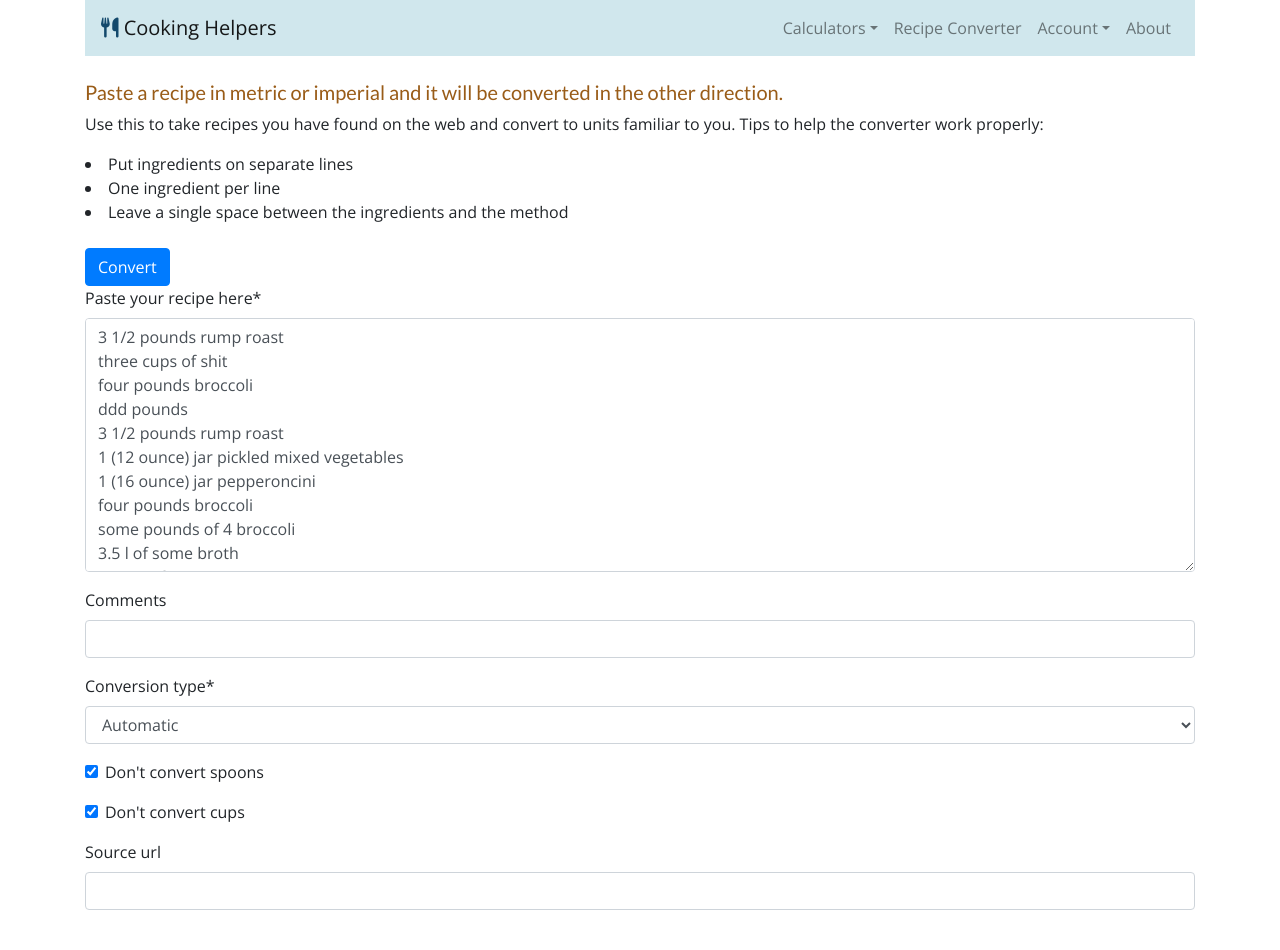
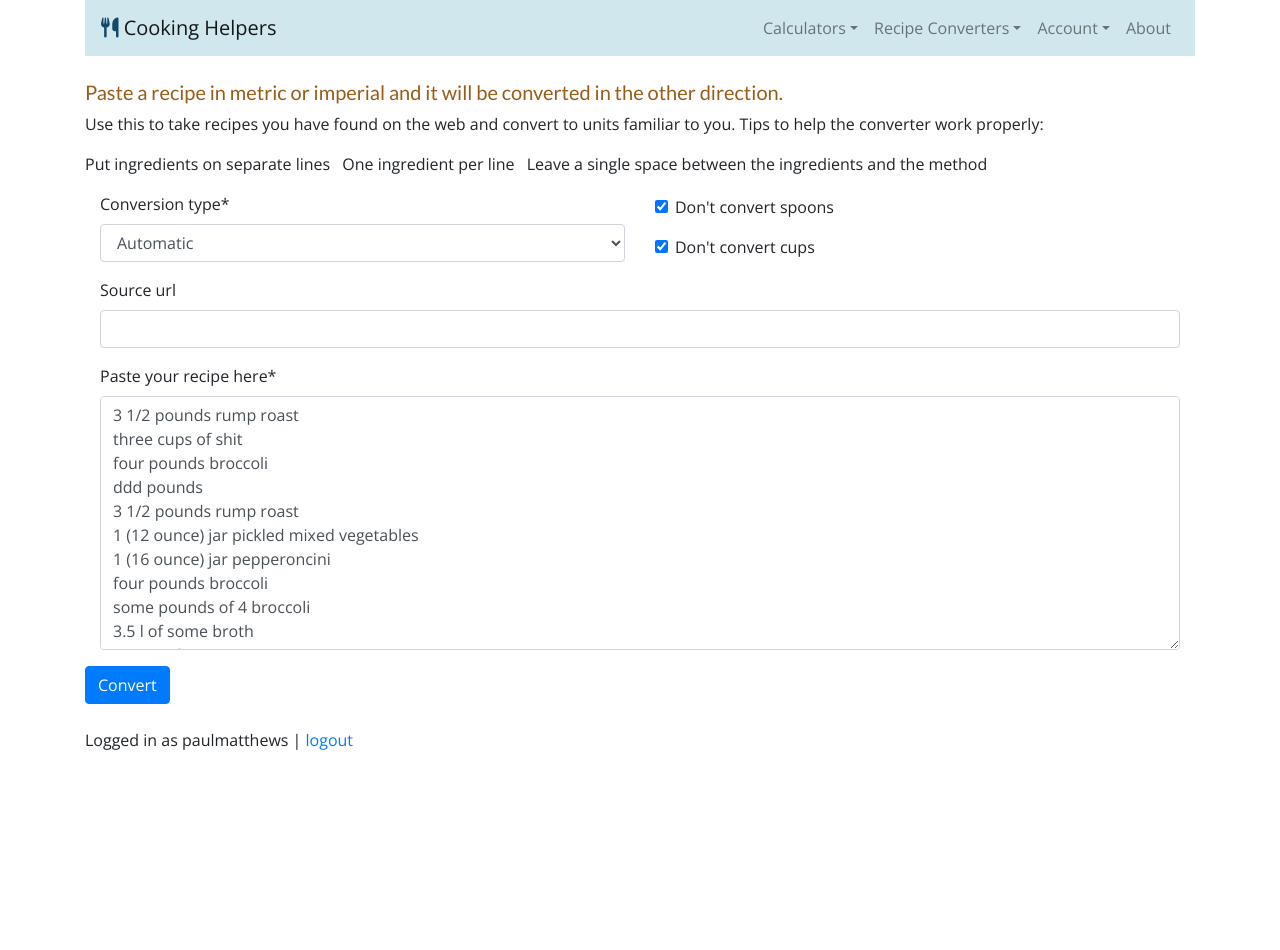
Before and after one commit to matthpau/CookingCalc, a Django app: page /converter/recipe_converter in a window 1280 px wide. Shown: the top 950 px of the page. After the commit the page ends 750 px from the top, so only its background shows below. Run offline with Django 3.2, Linux system fonts and the light colour scheme; a user stored in the database is signed in; some libraries are stand-ins or nearby versions.

Commit message:
A good days work

```diff
--- a/AppTimesCalc/templates/AppTimesCalc/CookingCalcRes.html
+++ b/AppTimesCalc/templates/AppTimesCalc/CookingCalcRes.html
@@ -5,7 +5,7 @@
 
     <div class="container">
         <div class="row">
-            <div class="col-sm col-md-7">
+            <div class="col-sm col-md-6">
 
                 {%if calc_outputs.CalcType == 'byPerson' %}
                     <h5>Your {{calc_inputs.MeatType|lower}} needs to weigh about {{calc_outputs.InputWeight}} or
--- a/AppTimesCalc/templates/AppTimesCalc/base.html
+++ b/AppTimesCalc/templates/AppTimesCalc/base.html
@@ -55,10 +55,14 @@
                 </div>
                 </li>
 
-                <li class="nav-item">
-                     <a class="nav-link" href="{% url 'recipe_converter' %}">Recipe Converter</a>
+                <li class="nav-item dropdown">
+                    <a class="nav-link dropdown-toggle" href="#" id="navbarDropdown" role="button" data-toggle="dropdown" aria-haspopup="true" aria-expanded="false">
+                        Recipe Converters</a>
+                <div class="dropdown-menu" aria-labelledby="navbarDropdown">
+                    <a class="dropdown-item" href="{% url 'recipe_converter' %}">Converter</a>
+                    <a class="dropdown-item" href="#">My saved recipes</a>
+                </div>
                 </li>
-
 
                 <li class="nav-item dropdown">
                     <a class="nav-link dropdown-toggle" href="#" id="navbarDropdown1" role="button" data-toggle="dropdown" aria-haspopup="true" aria-expanded="false">
@@ -77,7 +81,6 @@
             </ul>
         </div>
     </nav>
-<br>
 
 {% block content %}
 {% endblock %}
--- a/RecipeConverter/forms.py
+++ b/RecipeConverter/forms.py
@@ -35,7 +35,7 @@ class RecipeConverter(forms.Form):
 
     recipe_text = forms.CharField(max_length=5000, label='Paste your recipe here',
                                   initial=test_text, widget=forms.Textarea)
-    comment = forms.CharField(max_length=200, label='Comments', required=False)
+    name = forms.CharField(max_length=200, label='Give your recipe a name', required=False)
     conversion_type = forms.ChoiceField(choices=choices, initial=1)
     spoons_bool = forms.BooleanField(label="Don't convert spoons", initial=True, required=False)
     cups_bool = forms.BooleanField(label="Don't convert cups", initial=True, required=False)
--- a/RecipeConverter/templates/RecipeConverter/recipe_converter.html
+++ b/RecipeConverter/templates/RecipeConverter/recipe_converter.html
@@ -3,18 +3,52 @@
 
 {% block content %}
 
+<br>
 <h5>Paste a recipe in metric or imperial and it will be converted in the other direction.</h5>
     <p>Use this to take recipes you have found on the web and convert to units familiar to you.
         Tips to help the converter work properly:<p>
+
+<!------
 <li>Put ingredients on separate lines</li>
 <li>One ingredient per line</li>
 <li>Leave a single space between the ingredients and the method</li>
-<br>
+----->
+
+ <ul class="list-inline">
+  <li class="list-inline-item">Put ingredients on separate lines</li>
+  <li class="list-inline-item">One ingredient per line</li>
+  <li class="list-inline-item">Leave a single space between the ingredients and the method</li>
+</ul>
 
 <form method="POST">
         {% csrf_token %}
-        <button class="btn btn-primary" type="submit">Convert</button>
-        {{ form|crispy }}
+
+<div class="container">
+    <div class="row align-items-center">
+        <div class ="col">
+            {{ form.conversion_type|as_crispy_field }}
+        </div>
+       <div class ="col">
+            {{ form.spoons_bool|as_crispy_field }}
+            {{ form.cups_bool|as_crispy_field }}
+        </div>
+    </div>
+
+    <div class="row">
+        <div class ="col">
+            {{ form.source_url|as_crispy_field }}
+        </div>
+    </div>
+
+    <div class="row">
+        <div class ="col">
+            {{ form.recipe_text|as_crispy_field }}
+        </div>
+    </div>
+
+</div>
+
+<button class="btn btn-primary" type="submit">Convert</button>
 </form>
 
 {% include 'AppTimesCalc/login_msg.html' %}
```
Also changed, not shown: RecipeConverter/businessLogic.py (+6 -3 lines), RecipeConverter/templates/RecipeConverter/converter_results.html (+17 -4 lines).
